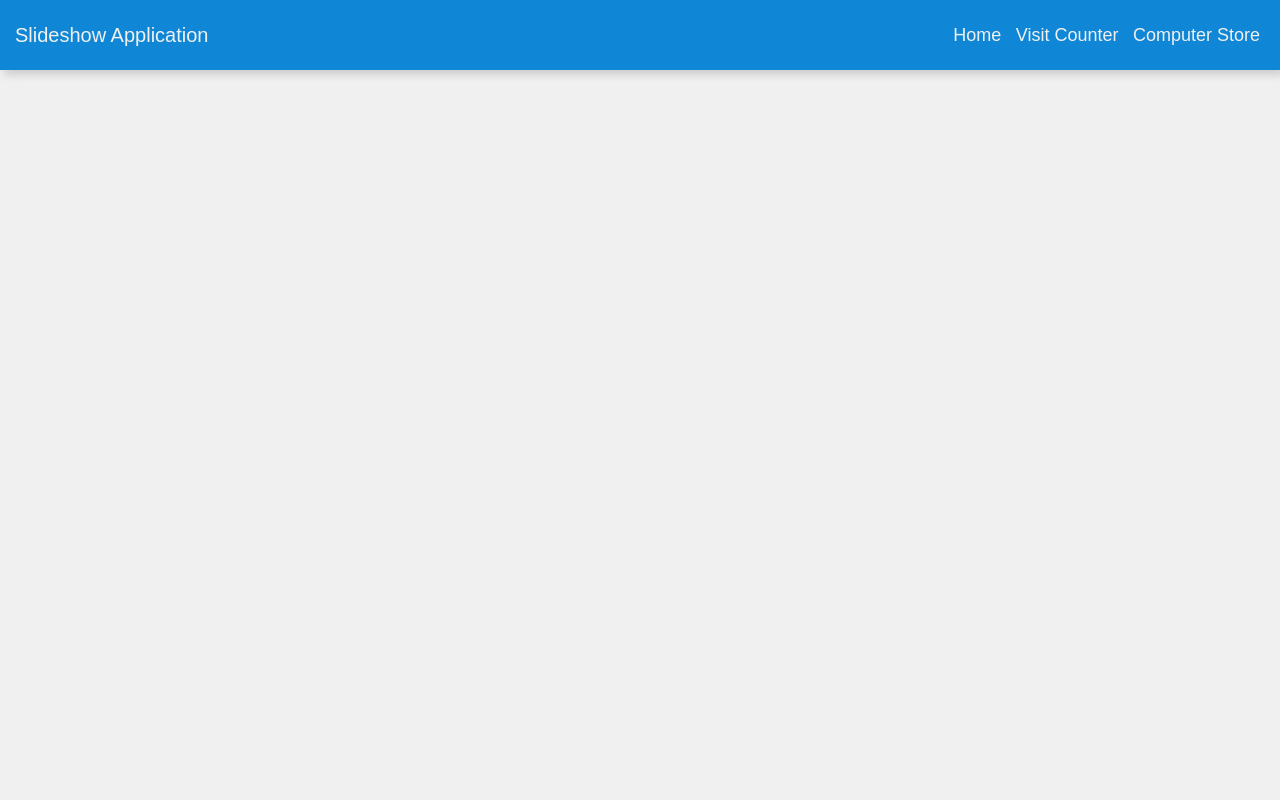
After one commit to evantimms/COMP466, a Django app: template TMA3/slideshow/templates/slideshow/index.html in a window 1280 px wide. The commit adds this page. Run offline with Django 3.2, Linux system fonts and the light colour scheme; the template is opened without the code that fills it, so the values that code supplies are empty.

Commit message:
defucked app routing

```diff
--- /dev/null
+++ b/TMA3/slideshow/templates/slideshow/index.html
@@ -0,0 +1,27 @@
+{% load static %}
+<!DOCTYPE html>
+<html lang="en">
+<head>
+    <meta charset="UTF-8">
+    <meta http-equiv="X-UA-Compatible" content="IE=edge">
+    <meta name="viewport" content="width=device-width, initial-scale=1.0">
+    <link rel="stylesheet" href={% static 'main.css' %}>
+    <link href="https://fonts.googleapis.com/css?family=Roboto:100,300,400,500,700" rel="stylesheet">
+    <script type="text/javascript" src={% static 'slideshow/main.js' %}></script>
+    <title>Assignment 3</title>
+</head>
+<body>
+    <div class="main">
+        <div class="navbar">
+            <div class="title">Slideshow Application</div>
+            <div class="links">
+                <a class="link" href="../">Home</a>
+                <a class="link" href="../visitcounter">Visit Counter</a>
+                <a class="link" href="../computerstore">Computer Store</a>
+            </div>
+        </div>
+        <div class="content">
+        </div>
+    </div>
+</body>
+</html>
--- a/TMA3/slideshow/urls.py
+++ b/TMA3/slideshow/urls.py
@@ -1,6 +1,6 @@
 from django.urls import path
 
-from . import views
+from slideshow import views
 
 urlpatterns = [
     path('', views.index, name='index'),
--- a/TMA3/slideshow/views.py
+++ b/TMA3/slideshow/views.py
@@ -1,5 +1,4 @@
-from django.http import HttpResponse
-
+from django.shortcuts import render
 
 def index(request):
-    return HttpResponse("Hello, world. You're at the slideshow index.")
+    return render(request, 'slideshow/index.html')
--- a/TMA3/tma3c.html
+++ b/TMA3/tma3c.html
@@ -14,7 +14,7 @@
         <div class="navbar">
             <div class="title">COMP 466 Assignment 3</div>
             <div class="links">
-                <a class="link" href="visitcounter">Site Visit Counter</a>
+                <a class="link" href="visitcounter">Visit Counter</a>
                 <a class="link" href="slideshow">Slideshow Application</a>
                 <a class="link" href="computerstore">Computer Store</a>
             </div>
--- a/TMA3/visitcounter/templates/index.html
+++ b/TMA3/visitcounter/templates/visitcounter/index.html
@@ -13,11 +13,11 @@
 <body>
     <div class="main">
         <div class="navbar">
-            <div class="title">COMP 466 Assignment 3</div>
+            <div class="title">Visit Counter</div>
             <div class="links">
                 <a class="link" href="../">Home</a>
-                <a class="link" href="slideshow">Slideshow Application</a>
-                <a class="link" href="computerstore">Computer Store</a>
+                <a class="link" href="../slideshow">Slideshow Application</a>
+                <a class="link" href="../computerstore">Computer Store</a>
             </div>
         </div>
         <div class="content">
--- a/TMA3/visitcounter/urls.py
+++ b/TMA3/visitcounter/urls.py
@@ -1,7 +1,7 @@
 from django.urls import path
 from django.conf import settings
 from django.conf.urls.static import static
-from . import views
+from visitcounter import views
 
 urlpatterns = [
     path('', views.index, name='index'),
--- a/TMA3/visitcounter/views.py
+++ b/TMA3/visitcounter/views.py
@@ -1,4 +1,4 @@
 from django.shortcuts import render
 
 def index(request):
-    return render(request, 'templates/index.html')
+    return render(request, 'visitcounter/index.html')
```
Also changed, not shown: TMA3/TMA3/settings.py (+4 -3 lines), TMA3/slideshow/static/slideshow/main.js (added).
